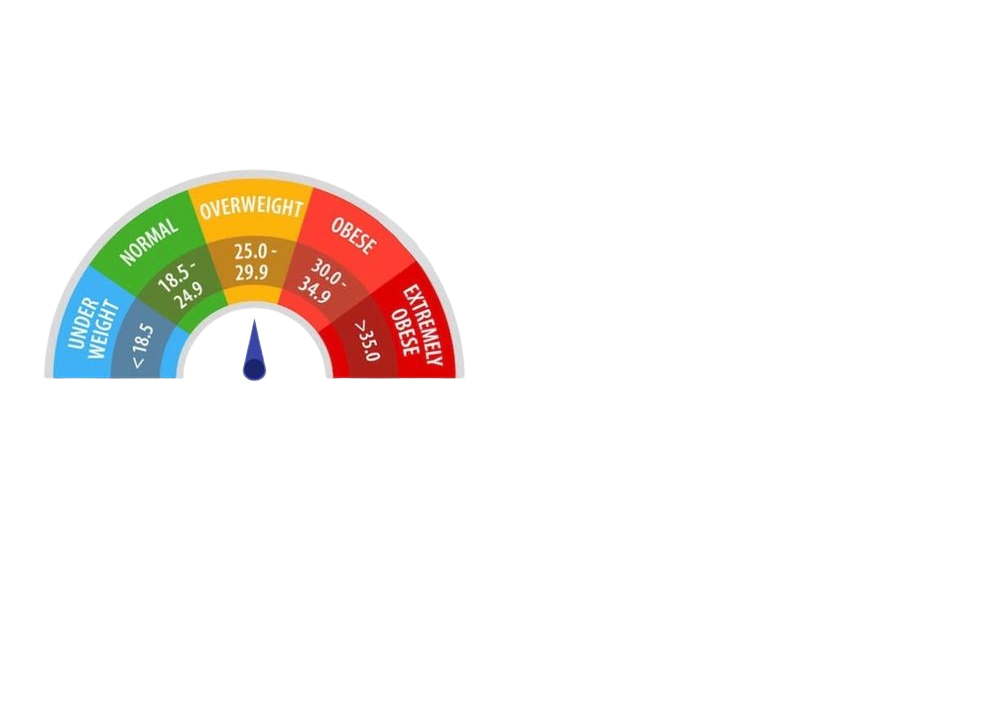
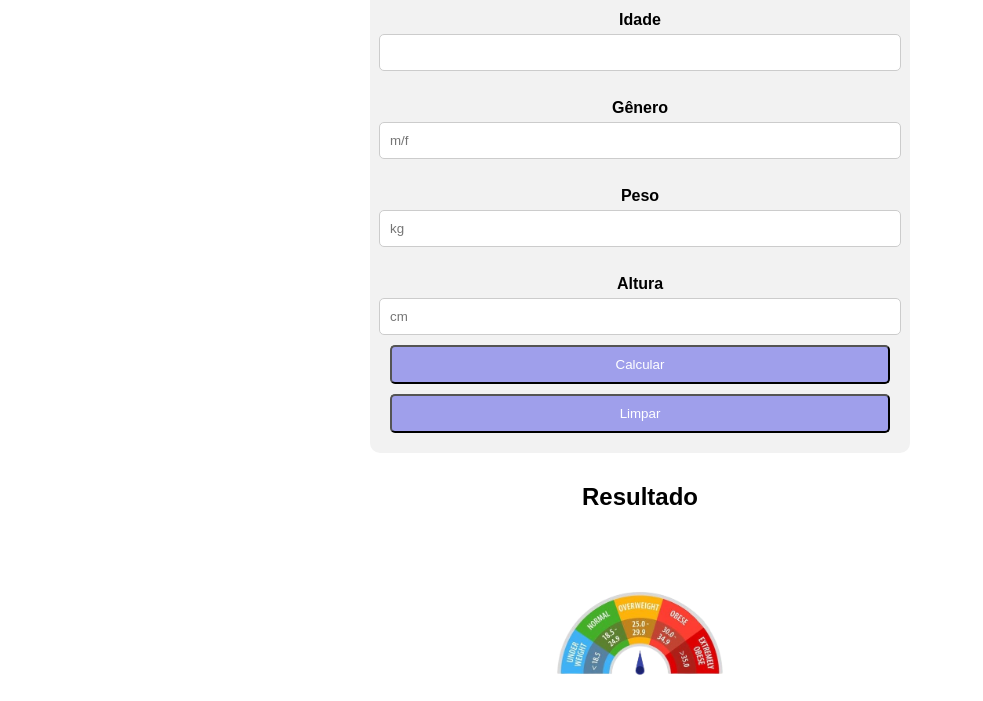
Before and after one commit to andradejao/javascript, a website: page exercicios/imc/index.html in a window 1280 px wide. Shown: the part 99-800 px from the top of the page, without its empty margins (0-983 px from the left). Drawn offline with Linux system fonts and the light colour scheme.

Commit message:
Web app finalizado

```diff
--- a/exercicios/imc/imc.js
+++ b/exercicios/imc/imc.js
@@ -1,8 +1,13 @@
+/**
+ * Calculadora de IMC - JS
+ * @author João Vitor Andrade
+ */
+
 let peso, altura, idade, genero
 
 function calcularImc() {
     idade = Number(frmImc.txtIdade.value.replace(",", "."))
-    genero = Number(frmImc.txtGenero.value.replace(",", "."))
+    genero = String(frmImc.txtGenero.value)
     peso = Number(frmImc.txtPeso.value.replace(",", "."))
     altura = Number(frmImc.txtAltura.value.replace(",", "."))
 
--- a/exercicios/imc/style.css
+++ b/exercicios/imc/style.css
@@ -1,15 +1,61 @@
-/**
-    Folha de Estilo - Calc IMC
-    @author João Vitor Andrade
-*/
+body {
+    font-family: sans-serif;
+    margin: 0;
+    padding: 0;
+   }
+   .container {
+    max-width: 500px;
+    margin: 0 auto;
+    padding: 20px;
+    background-color: #f2f2f2;
+    border-radius: 10px;
+   }
+   h1 {
+    text-align: center;
+   }
+   form {
+    display: flex;
+    flex-direction: column;
+    align-items: center;
+   }
+   label {
+    font-weight: bold;
+    margin-top: 10px;
+   }
+   input[type="number"],
+   input[type="text"] {
+    width: 100%;
+    padding: 10px;
+    margin-top: 5px;
+    border-radius: 5px;
+    border: 1px solid #ccc;
+   }
+   input[type="button"],
+   input[type="reset"] {
+    width: 100%;
+    padding: 10px;
+    margin-top: 10px;
+    border-radius: 5px;
+    background-color: rgb(159, 159, 235);
+    color: white;
+    cursor: pointer;
+   }
+   input[type="button"]:hover,
+   input[type="reset"]:hover {
+    background-color: rgb(82, 82, 165);
+   }
+   .roleta {
+    margin-top: 30px;
+    text-align: center;
+   }
+   h2 {
+    margin-bottom: 10px;
+   }
+   #status {
+    max-width: 200px;
+    margin: 0 auto;
+   }
 
-*{
-    padding: 0;
-    margin: 0;
-}
-
-.container {
-    display: flex;
-    text-align: center;
-    justify-content: center;
-}
+   .caixa {
+    width: 150px;
+   }
```
